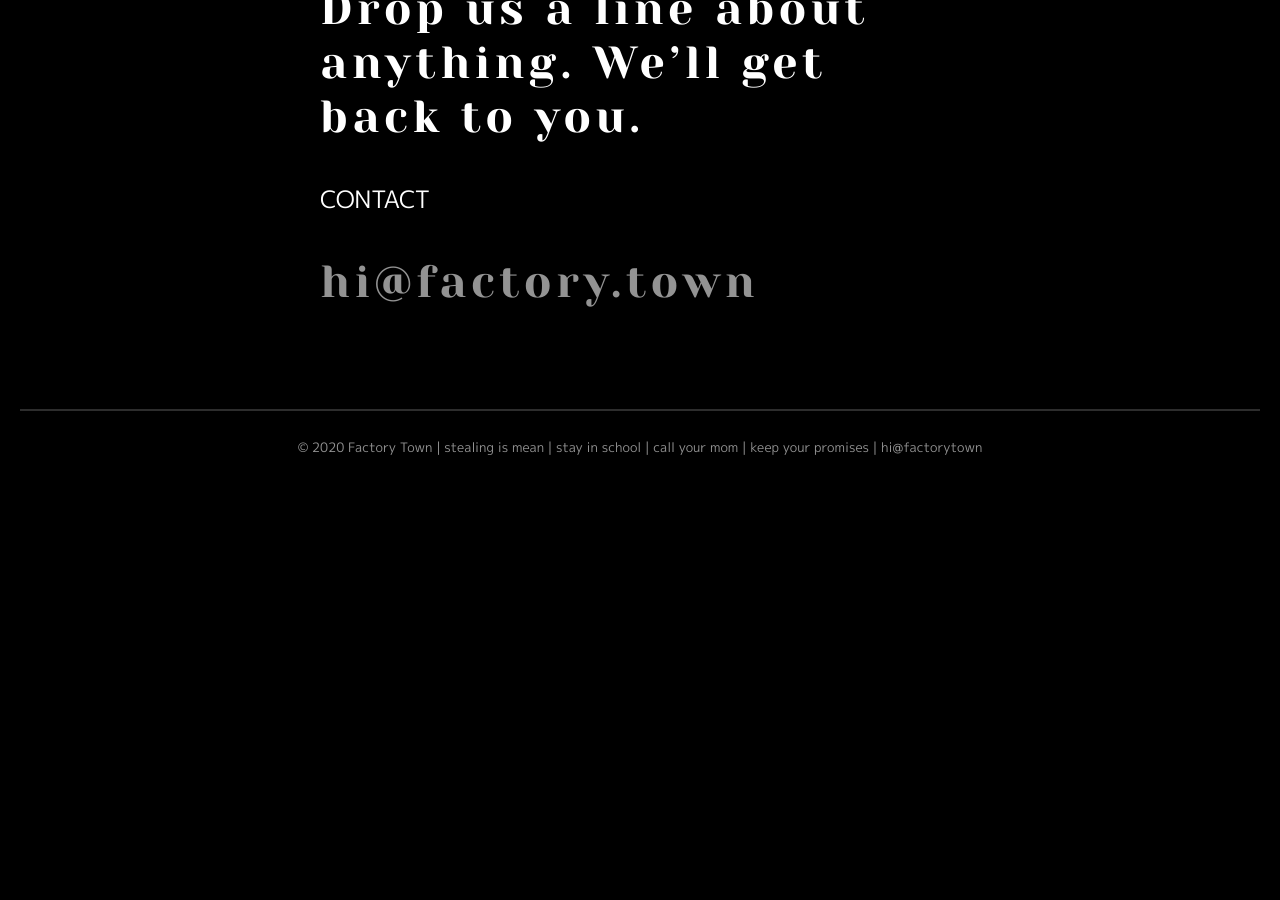
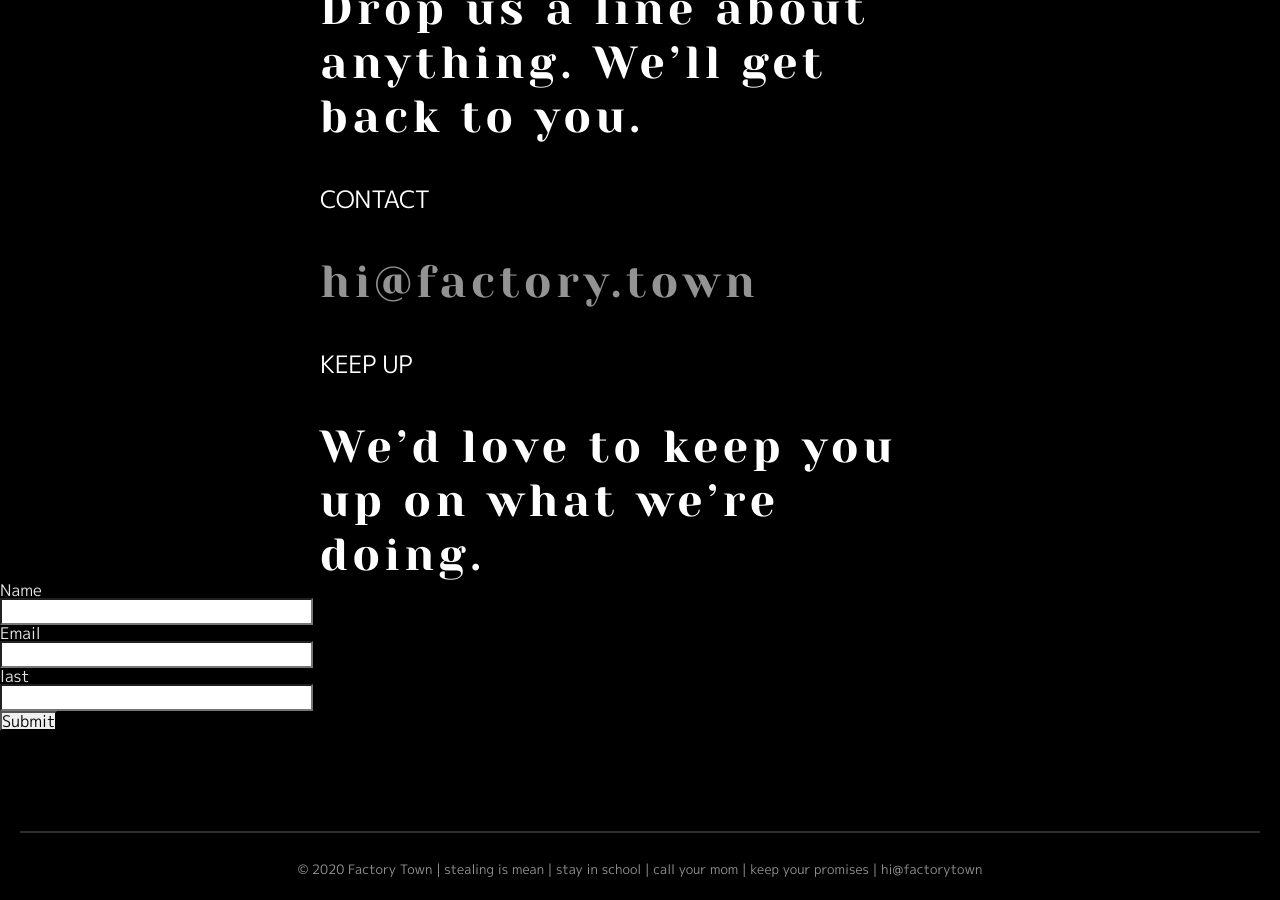
Before and after one commit to factorytown/factorytown.github.io, a Jekyll site: the page built from _pages/about.md, in a window 1280 px wide and 900 px high, scrolled down 1655 px. Built offline with Jekyll 4.4.1, drawn with Linux system fonts in a browser that asks for light colours; nearby versions of some CDN libraries; before the commit the page ends 2133 px from its top, so only the background shows below that.

Commit message:
Updated About

```diff
--- a/_pages/about.md
+++ b/_pages/about.md
@@ -22,3 +22,23 @@
 
 ### CONTACT
 ## <a href="mailto:hi@factory.town" target="_new" class="js-no-ajax">hi@factory.town</a>
+
+
+### KEEP UP
+## We'd love to keep you up on what we're doing.
+<form action="http://sendy.factory.town/subscribe" method="POST" accept-charset="utf-8">
+	<label for="name">Name</label><br/>
+	<input type="text" name="name" id="name"/>
+	<br/>
+	<label for="email">Email</label><br/>
+	<input type="email" name="email" id="email"/>
+<br/>
+<label for="last">last</label><br/>
+<input type="text" name="last" id="last"/><br/><div style="display:none;">
+	<label for="hp">HP</label><br/>
+	<input type="text" name="hp" id="hp"/>
+	</div>
+	<input type="hidden" name="list" value="hSPWAyGO6mOQ892ooRWHAjuQ"/>
+	<input type="hidden" name="subform" value="yes"/>
+	<input type="submit" name="submit" id="submit"/>
+</form>
```
